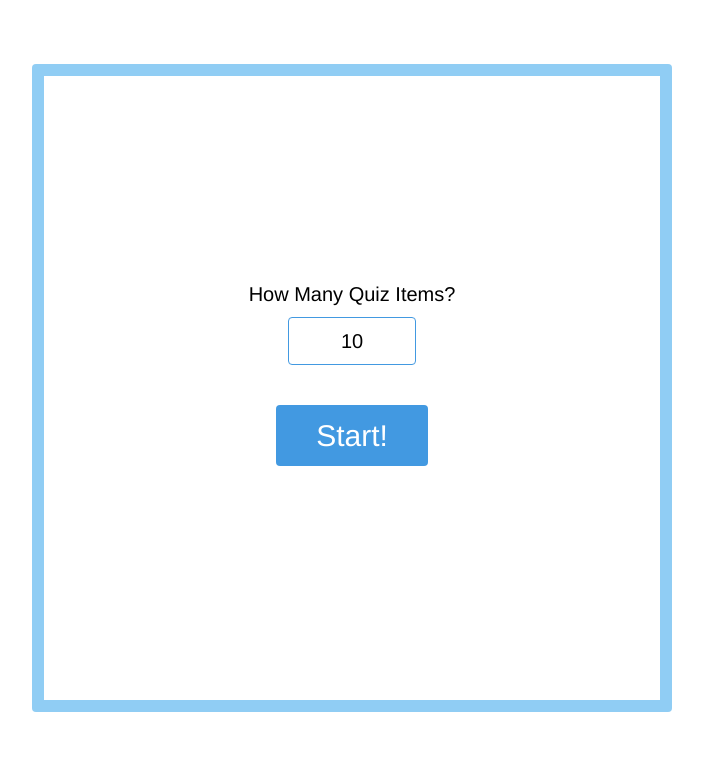
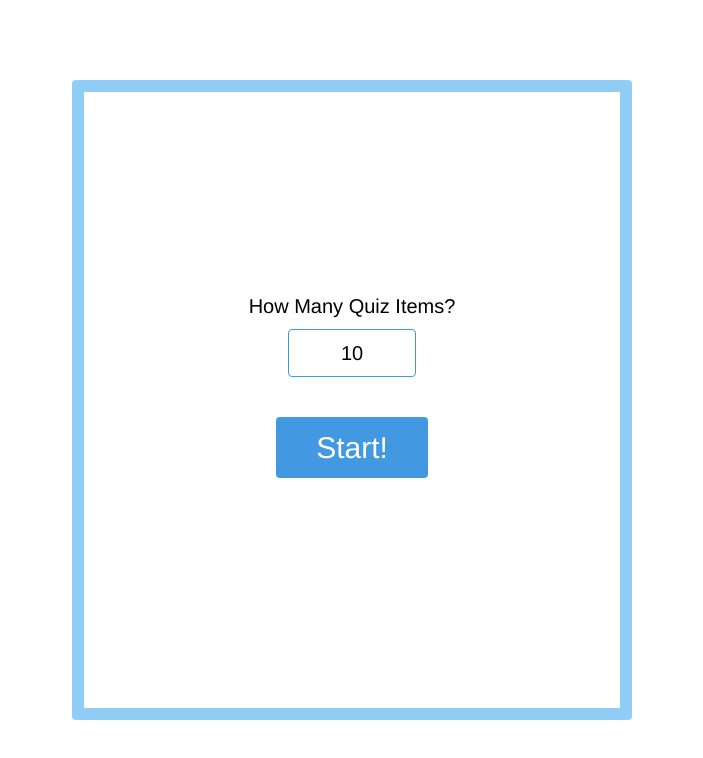
Before and after one commit to jetfontanilla/hangeul-quiz, a Vue app: page / in a window 1280 px wide. Shown: the top 758 px of the page, without its empty margins (288-991 px from the left). Built offline with nearby package versions, Linux system fonts and the light colour scheme.

Commit message:
updated margins / responsive design

```diff
--- a/index.html
+++ b/index.html
@@ -1 +1 @@
-<!DOCTYPE html><html lang=en><head><meta charset=utf-8><meta http-equiv=X-UA-Compatible content="IE=edge"><meta name=viewport content="width=device-width,initial-scale=1"><link rel=icon href=dist/favicon.png><title>hangeul-flashcards</title><link href=dist/css/app.86711ccb.css rel=preload as=style><link href=dist/js/app.be62c079.js rel=preload as=script><link href=dist/js/chunk-vendors.519626bb.js rel=preload as=script><link href=dist/css/app.86711ccb.css rel=stylesheet></head><body><noscript><strong>We're sorry but hangeul-flashcards doesn't work properly without JavaScript enabled. Please enable it to continue.</strong></noscript><div id=app></div><script src=dist/js/chunk-vendors.519626bb.js></script><script src=dist/js/app.be62c079.js></script></body></html>
+<!DOCTYPE html><html lang=en><head><meta charset=utf-8><meta http-equiv=X-UA-Compatible content="IE=edge"><meta name=viewport content="width=device-width,initial-scale=1"><link rel=icon href=dist/favicon.png><title>Hangeul Quiz App</title><link href=dist/css/app.b29fb57b.css rel=preload as=style><link href=dist/js/app.0e1b37c1.js rel=preload as=script><link href=dist/js/chunk-vendors.519626bb.js rel=preload as=script><link href=dist/css/app.b29fb57b.css rel=stylesheet></head><body><noscript><strong>We're sorry but hangeul-flashcards doesn't work properly without JavaScript enabled. Please enable it to continue.</strong></noscript><div id=app></div><script src=/js/chunk-vendors.519626bb.js></script><script src=/js/app.0e1b37c1.js></script></body></html>
--- a/package.json
+++ b/package.json
@@ -1,5 +1,5 @@
 {
-  "name": "hangeul-flashcards",
+  "name": "hangeul-quiz-app",
   "version": "0.1.0",
   "private": true,
   "scripts": {
--- a/src/App.vue
+++ b/src/App.vue
@@ -112,9 +112,8 @@ html, body {
 }
 
 @media (min-width: 768px) {
-  #app {
-    height: 90%;
-    margin-top: 5%;
+  body {
+    padding: 5rem;
   }
 }
 </style>
```
Also changed, not shown: 5 other files (tests, documents, lock files or other folders).
